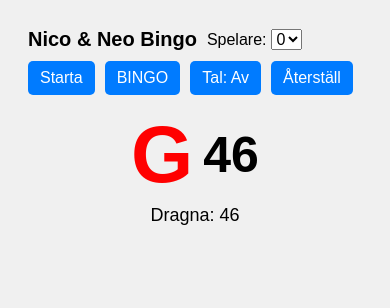
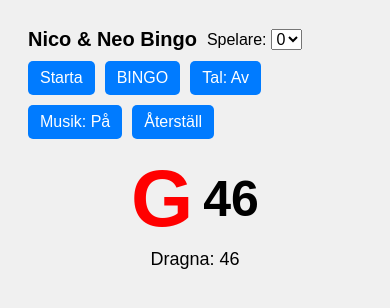
Before and after one commit to Noware87/Bingo, a plain HTML site: page index.html in a window 390 px wide. Both pictures are taken after a click on the button "Starta". Drawn offline with Linux system fonts and the light colour scheme.

Commit message:
Update index.html

```diff
--- a/index.html
+++ b/index.html
@@ -33,17 +33,14 @@
         <div id="settings">
             <label for="playerCount">Spelare:</label>
             <select id="playerCount">
-                <option value="0">0</option>
-                <option value="1">1</option>
-                <option value="2">2</option>
-                <option value="3">3</option>
-                <option value="4">4</option>
-                <option value="5">5</option>
+                <option value="0">0</option><option value="1">1</option><option value="2">2</option>
+                <option value="3">3</option><option value="4">4</option><option value="5">5</option>
             </select>
         </div>
         <button id="startBtn">Starta</button>
         <button id="bingoBtn">BINGO</button>
         <button id="toggleSpeakBtn">Tal: Av</button>
+        <button id="toggleMusicBtn">Musik: På</button>
         <button id="resetBtn">Återställ</button>
     </div>
 
@@ -62,12 +59,14 @@
     <script>
         const ranges = { B:[1,15], I:[16,30], N:[31,45], G:[46,60], O:[61,75] };
         const numbers = Array.from({ length: 75 }, (_, i) => i + 1);
-        let remaining = [], drawn = [], intervalId = null, speakEnabled = false;
+        let remaining = [], drawn = [], intervalId = null;
+        let speakEnabled = false, musicEnabled = true;
 
         const playerCountSelect = document.getElementById('playerCount');
         const startBtn = document.getElementById('startBtn');
         const bingoBtn = document.getElementById('bingoBtn');
         const toggleSpeakBtn = document.getElementById('toggleSpeakBtn');
+        const toggleMusicBtn = document.getElementById('toggleMusicBtn');
         const resetBtn = document.getElementById('resetBtn');
         const currentLetterEl = document.getElementById('current-letter');
         const currentNumberEl = document.getElementById('current-number');
@@ -78,10 +77,15 @@
         const ding = document.getElementById('ding');
         const bingoSound = document.getElementById('bingoSound');
 
-        playerCountSelect.addEventListener('change', () => { resetGame(); });
+        playerCountSelect.addEventListener('change', resetGame);
         toggleSpeakBtn.addEventListener('click', () => {
             speakEnabled = !speakEnabled;
             toggleSpeakBtn.textContent = `Tal: ${speakEnabled ? 'På' : 'Av'}`;
+        });
+        toggleMusicBtn.addEventListener('click', () => {
+            musicEnabled = !musicEnabled;
+            toggleMusicBtn.textContent = `Musik: ${musicEnabled ? 'På' : 'Av'}`;
+            if (musicEnabled) bgm.play(); else bgm.pause();
         });
 
         window.addEventListener('load', () => {
@@ -112,7 +116,7 @@
                 ['B','I','N','G','O'].forEach(l => { const th = document.createElement('th'); th.textContent = l; header.appendChild(th); });
                 table.appendChild(header);
                 const cols = {};
-                Object.entries(ranges).forEach(([l, [s,e]]) => {
+                Object.entries(ranges).forEach(([l,[s,e]]) => {
                     const arr = [];
                     for (let n=s; n<=e; n++) arr.push(n);
                     shuffle(arr);
@@ -130,7 +134,7 @@
             }
         }
 
-        function shuffle(a) { for (let i=a.length-1;i>0;i--){ const j=Math.floor(Math.random()*(i+1)); [a[i],a[j]]=[a[j],a[i]];} }
+        function shuffle(a) { for (let i=a.length-1;i>0;i--){ const j=Math.floor(Math.random()*(i+1)); [a[i],a[j]]=[a[j],a[i]]; }}
 
         function startGame() {
             if (intervalId) return;
@@ -140,22 +144,20 @@
             intervalId = setInterval(drawNumber, delay);
         }
 
-        function stopGame() {
-            if (intervalId) { clearInterval(intervalId); intervalId=null; }
-        }
+        function stopGame() { if (intervalId) { clearInterval(intervalId); intervalId=null; }}
 
         function drawNumber() {
-            if (remaining.length===0) { stopGame(); return; }
+            if (!remaining.length) { stopGame(); return; }
             const idx = Math.floor(Math.random()*remaining.length);
             const num = remaining.splice(idx,1)[0]; drawn.push(num);
             const letter = getLetter(num);
             currentLetterEl.textContent = letter;
             currentNumberEl.textContent = num;
-            if (parseInt(playerCountSelect.value)===0) historyEl.textContent = 'Dragna: '+drawn.join(', ');
-            else {
+            parseInt(playerCountSelect.value)===0 && (historyEl.textContent = 'Dragna: '+drawn.join(', '));
+            if (parseInt(playerCountSelect.value)>0) {
                 markCards(num);
                 const win = checkBingo();
-                if (win) { highlight(win); stopGame(); bingoSound.currentTime=0; bingoSound.play(); winnerEl.textContent = `BINGO! Bricka ${win.card+1} vann!`; return; }
+                if (win) { highlight(win); stopGame(); bingoSound.currentTime=0; musicEnabled && bingoSound.play(); winnerEl.textContent = `BINGO! Bricka ${win.card+1} vann!`; return; }
             }
             ding.currentTime=0; ding.play();
             if (speakEnabled) {
@@ -165,15 +167,14 @@
             }
         }
 
-        function getLetter(n) { if(n<=15) return 'B'; if(n<=30) return 'I'; if(n<=45) return 'N'; if(n<=60) return 'G'; return 'O'; }
-        function markCards(n) { cardsContainer.querySelectorAll('.card').forEach(c=>{ c.querySelectorAll('td').forEach(td=>{ if(parseInt(td.textContent)===n) td.classList.add('marked'); }); }); }
-        function checkBingo(){ const cards = cardsContainer.querySelectorAll('.card'); for(let i=0;i<cards.length;i++){ const rows=cards[i].querySelectorAll('tr'); for(let r=1;r<rows.length;r++){ const cells=rows[r].querySelectorAll('td'); if(Array.from(cells).every(td=>td.classList.contains('marked'))) return {card:i,row:r}; }} return null; }
+        function getLetter(n) { return n<=15?'B':n<=30?'I':n<=45?'N':n<=60?'G':'O'; }
+        function markCards(n) { cardsContainer.querySelectorAll('.card').forEach(c=>{ c.querySelectorAll('td').forEach(td=>{ parseInt(td.textContent)===n && td.classList.add('marked'); }); }); }
+        function checkBingo() { const cards=cardsContainer.querySelectorAll('.card'); for(let i=0;i<cards.length;i++){ const rows=cards[i].querySelectorAll('tr'); for(let r=1;r<rows.length;r++){ const cells=rows[r].querySelectorAll('td'); if(Array.from(cells).every(td=>td.classList.contains('marked'))) return {card:i,row:r}; }} return null; }
         function highlight({card,row}){ Array.from(cardsContainer.querySelectorAll('.card')[card].querySelectorAll('tr')[row].querySelectorAll('td')).forEach(td=>td.classList.add('completed')); }
 
         startBtn.addEventListener('click', startGame);
-        bingoBtn.addEventListener('click', ()=>{ stopGame(); bingoSound.currentTime=0; bingoSound.play(); winnerEl.textContent='BINGO!'; });
+        bingoBtn.addEventListener('click', ()=>{ stopGame(); bingoSound.currentTime=0; musicEnabled && bingoSound.play(); winnerEl.textContent='BINGO!'; });
         resetBtn.addEventListener('click', resetGame);
-        // Init
         resetGame();
     </script>
 </body>
```
